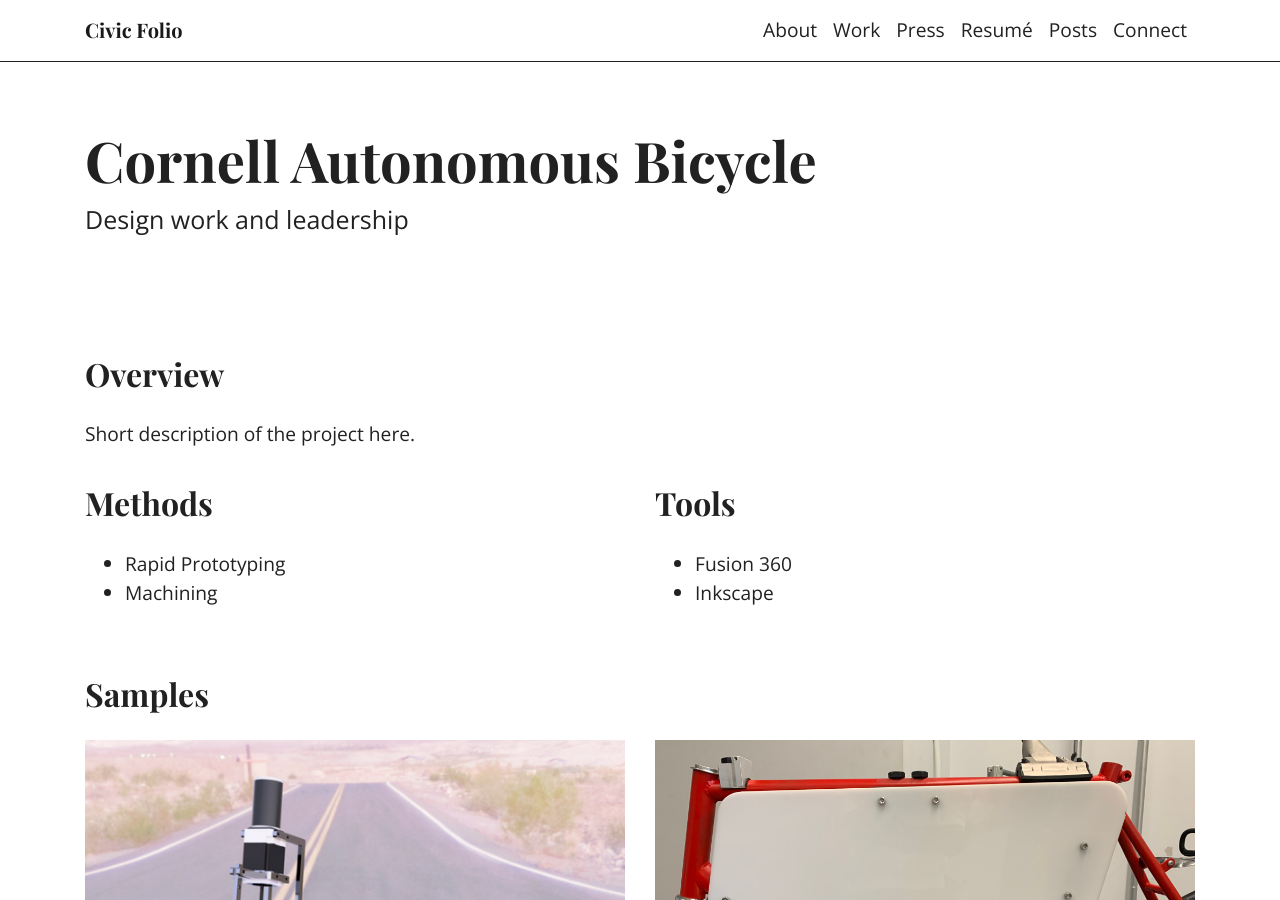
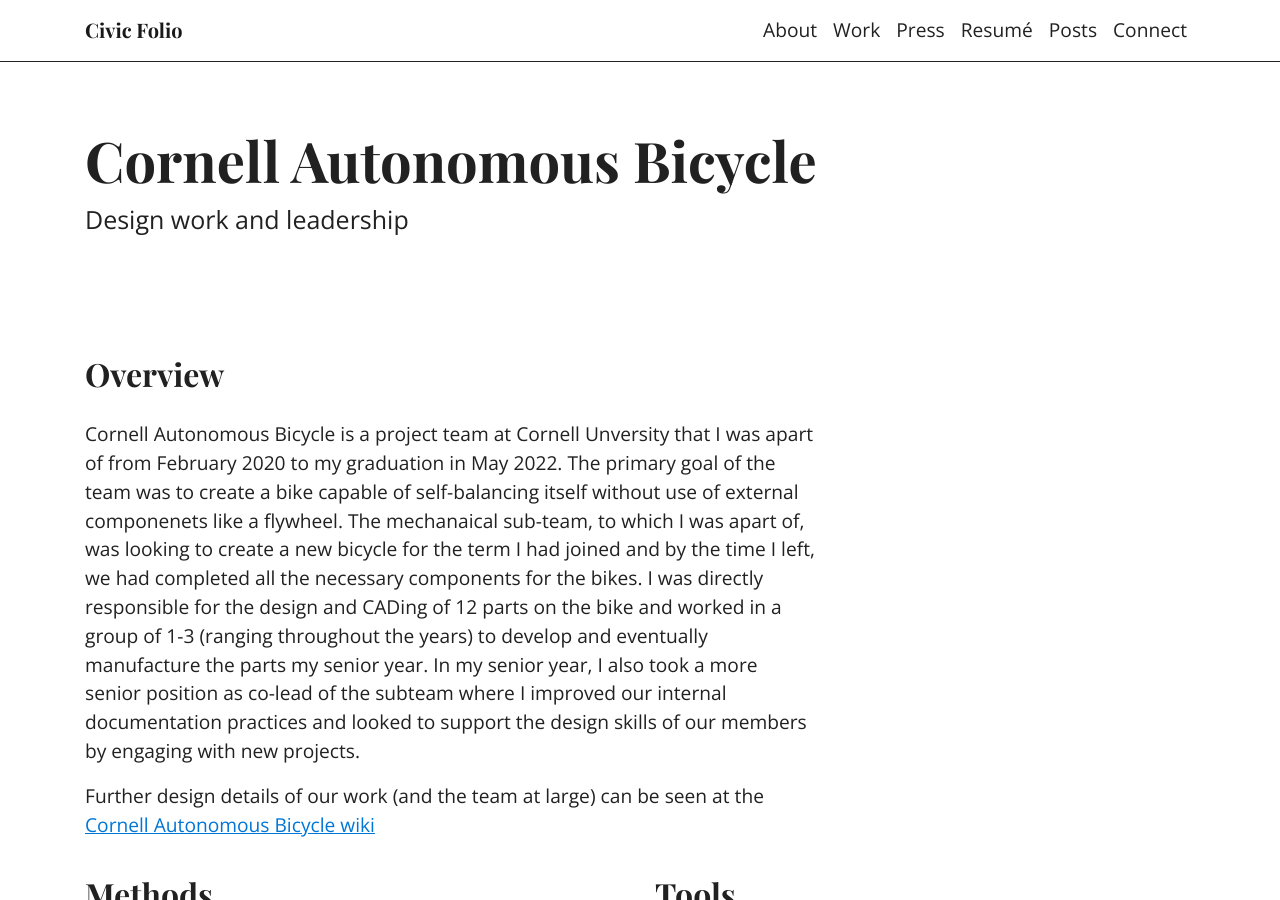
Before and after one commit to nnamd/nnamd.github.io, a Jekyll site: the page built from _work/work1.md, in a window 1280 px wide and 900 px high. Built offline with Jekyll 4.4.1, drawn with Linux system fonts in a browser that asks for light colours.

Commit message:
more autobike

```diff
--- a/_work/work1.md
+++ b/_work/work1.md
@@ -2,7 +2,7 @@
 title: Cornell Autonomous Bicycle
 description: Design work and leadership
 img-feat: bike.png
-website: http://ec2-18-223-29-116.us-east-2.compute.amazonaws.com/wiki/index.php/The_New_Bike
+website:
 methods:
   - Rapid Prototyping
   - Machining
@@ -27,4 +27,6 @@
 
 ## Overview
 
-Short description of the project here.
+Cornell Autonomous Bicycle is a project team at Cornell Unversity that I was apart of from February 2020 to my graduation in May 2022. The primary goal of the team was to create a bike capable of self-balancing itself without use of external componenets like a flywheel. The mechanaical sub-team, to which I was apart of, was looking to create a new bicycle for the term I had joined and by the time I left, we had completed all the necessary components for the bikes. I was directly responsible for the design and CADing of 12 parts on the bike and worked in a group of 1-3 (ranging throughout the years) to develop and eventually manufacture the parts my senior year. In my senior year, I also took a more senior position as co-lead of the subteam where I improved our internal documentation practices and looked to support the design skills of our members by engaging with new projects.
+
+Further design details of our work (and the team at large) can be seen at the [Cornell Autonomous Bicycle wiki](http://ec2-18-223-29-116.us-east-2.compute.amazonaws.com/wiki/index.php/The_New_Bike)
```
